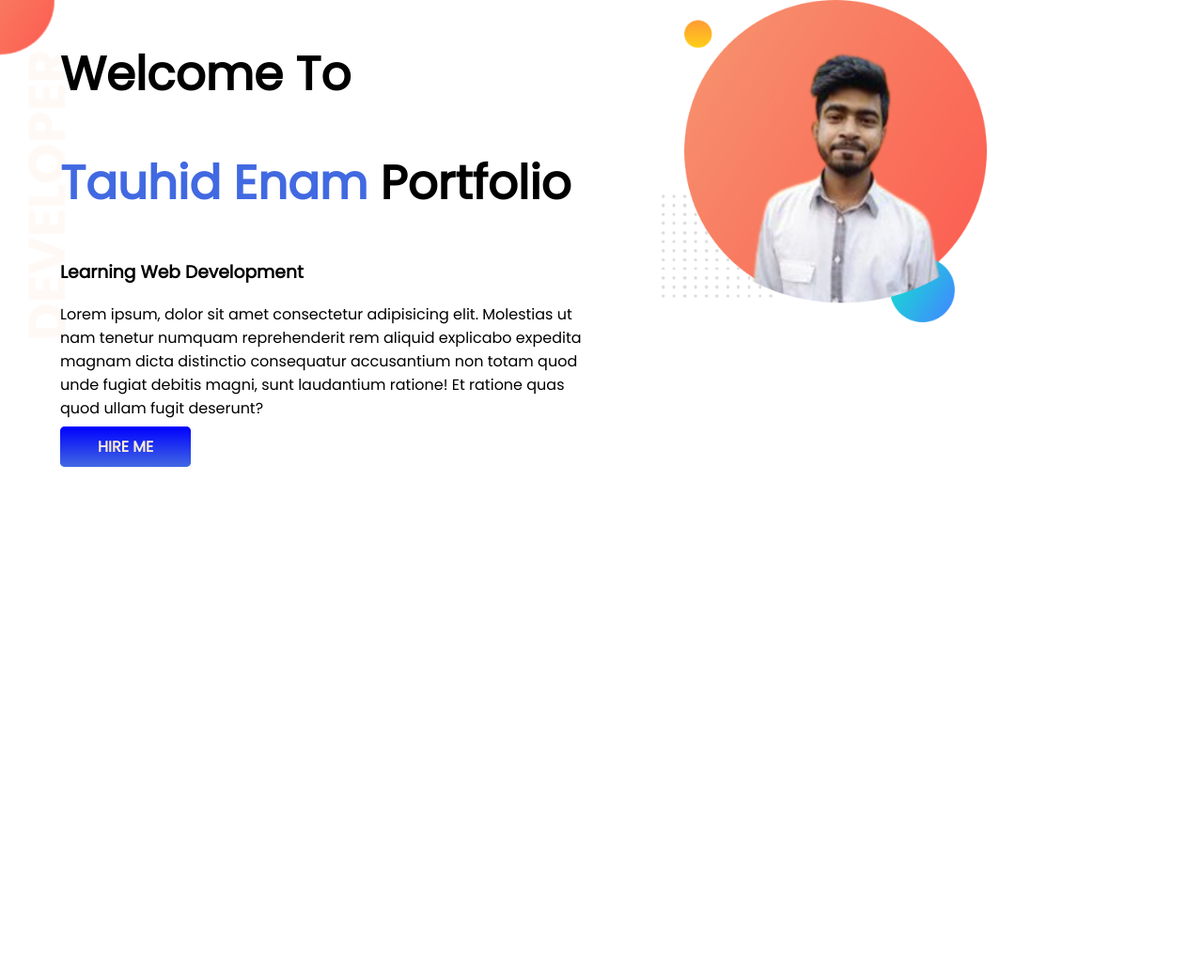
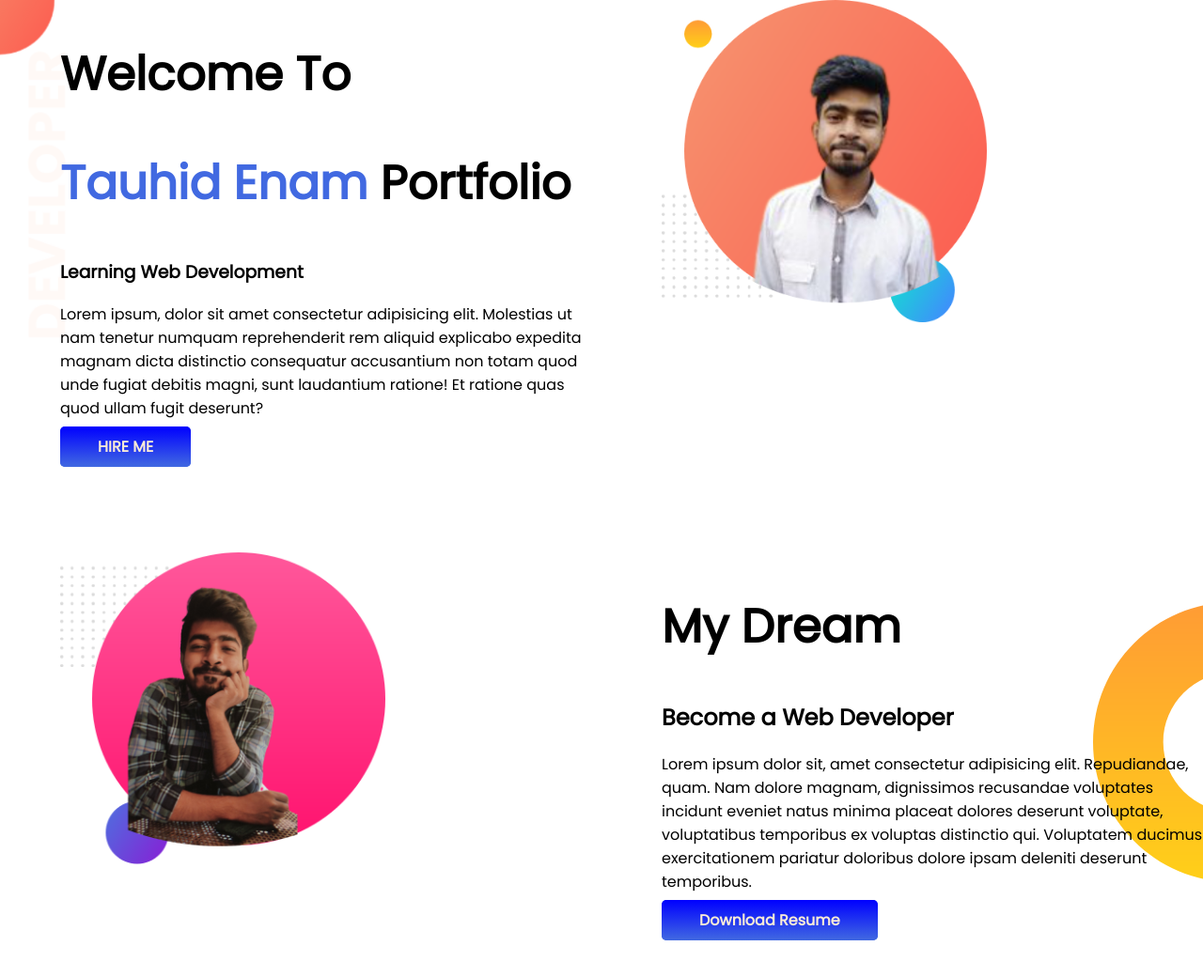
Before and after one commit to TauhidEnam/developer-protfolio, a plain HTML site: page index.html in a window 1280 px wide. Shown: the whole page at 94% size. Before the commit the page ends 800 px from the top, so only its background shows below. Drawn offline with Linux system fonts and the light colour scheme.

Commit message:
dream added

```diff
--- a/index.html
+++ b/index.html
@@ -23,5 +23,14 @@
         <img src="image/me-with-bg.png" alt="my-image">
     </div>
 </section>
+<section class="dream">
+    <div class="half-witdh"><img src="image/enam-with-bg.png" alt=""></div>
+<div class="half-witdh">
+    <h1>My Dream</h1>
+    <h2>Become a Web Developer</h2>
+    <p>Lorem ipsum dolor sit, amet consectetur adipisicing elit. Repudiandae, quam. Nam dolore magnam, dignissimos recusandae voluptates incidunt eveniet natus minima placeat dolores deserunt voluptate, voluptatibus temporibus ex voluptas distinctio qui. Voluptatem ducimus exercitationem pariatur doloribus dolore ipsam deleniti deserunt temporibus.</p>
+    <a class="link-button" target="_blank" href=https://www.linkedin.com/in/tauhidul-islam-0520881b8>Download Resume</a>
+</div>
+</section>
 </body>
 </html>
--- a/style.css
+++ b/style.css
@@ -10,6 +10,7 @@ h1{
 }
 section{
     display: flex;
+    margin-bottom: 100px;
 }
 .half-witdh{
     width: 50%;
@@ -31,3 +32,8 @@ section{
     background-image: url(image/top-banner.png);
     background-repeat: no-repeat;
 }
+.dream{
+    background-image: url(image/dream-bg.png);
+    background-repeat: no-repeat;
+    background-position: right;
+}
```
Also changed, not shown: image/enam-removebg.png (added), image/enam-with-bg.png (added).
